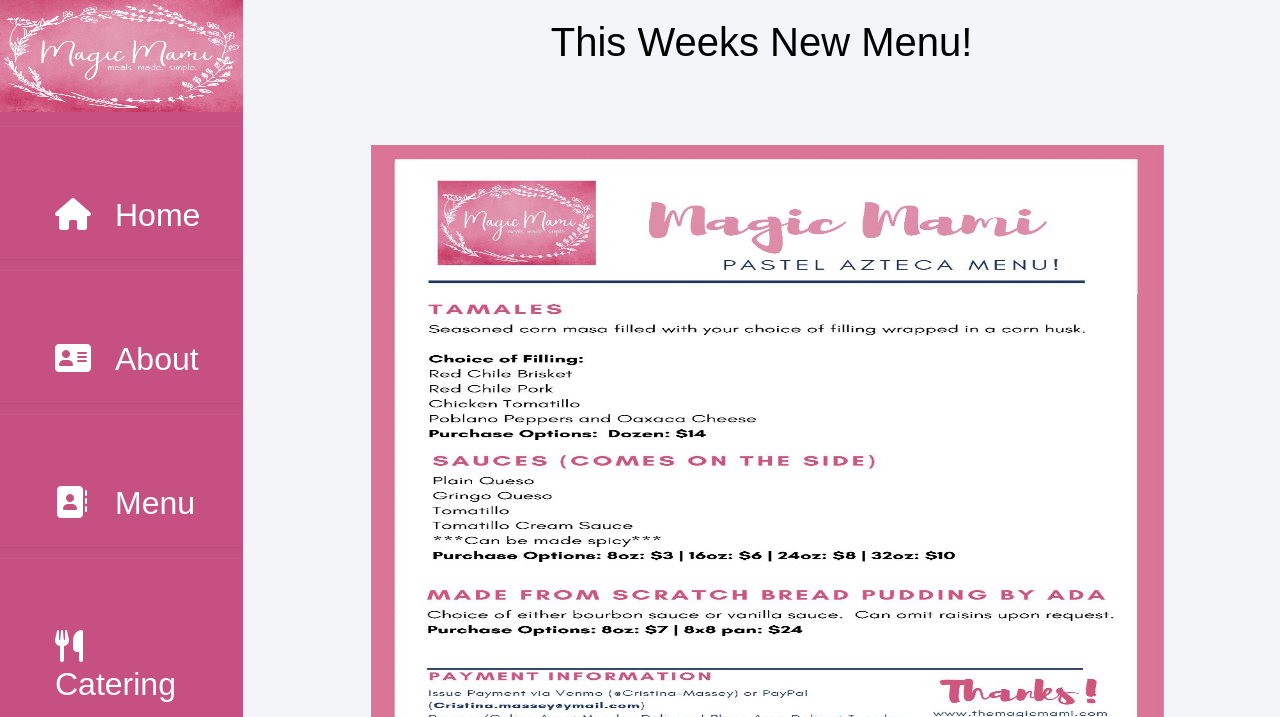
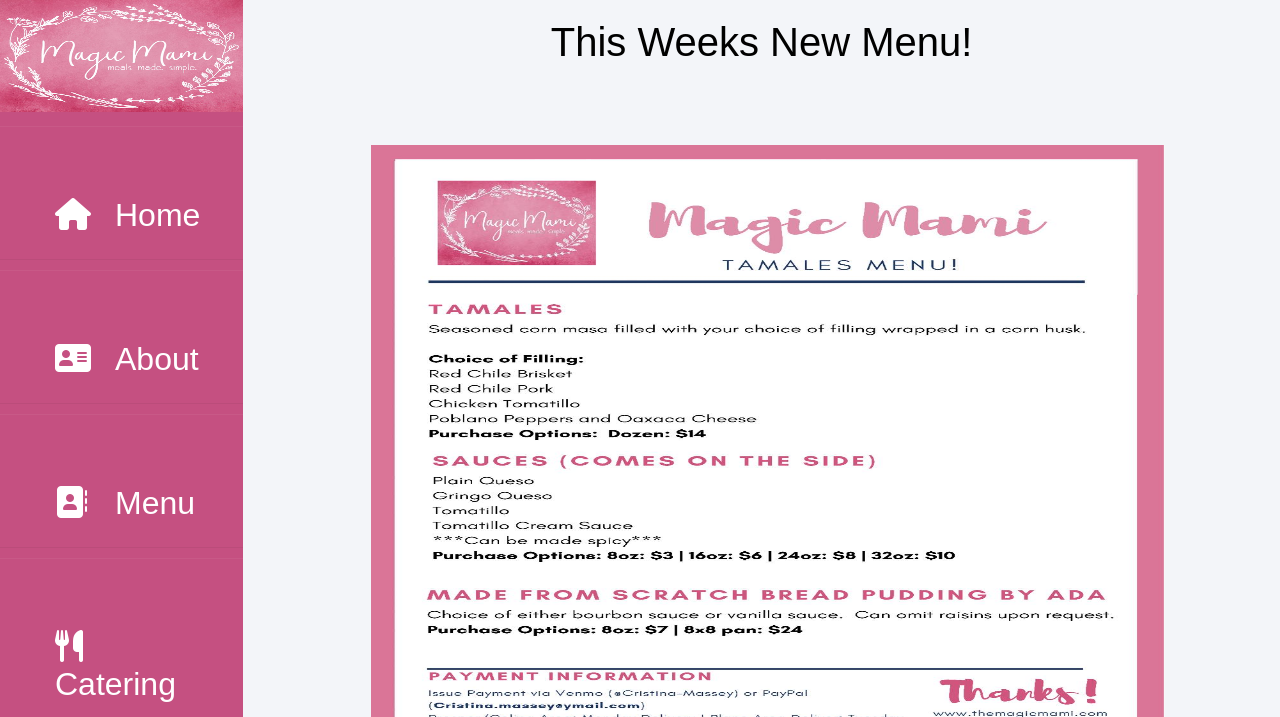
Before and after one commit to 800mSanchez/MagicMami, a plain HTML site: page menu.html in a window 1280 px wide. Shown: the top 717 px of the page. Drawn offline with Linux system fonts and the light colour scheme.

Commit message:
Week 12 Edit

```diff
--- a/menu.html
+++ b/menu.html
@@ -28,7 +28,7 @@
     <div class="main_content">
         <div class="header">This Weeks New Menu!</div>
         <div class="info">
-          <img class="weekly_menu" src="images/WeekMenu12.jpg">
+          <img class="weekly_menu" src="images/Week12MenuEdit.jpg">
       </div>
     </div>
 </div>
```
Also changed, not shown: images/Week12MenuEdit.jpg (added).
